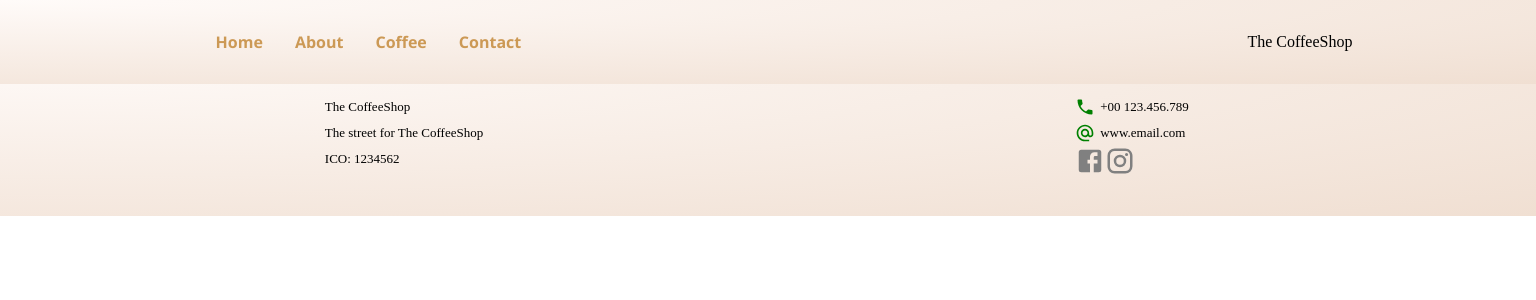
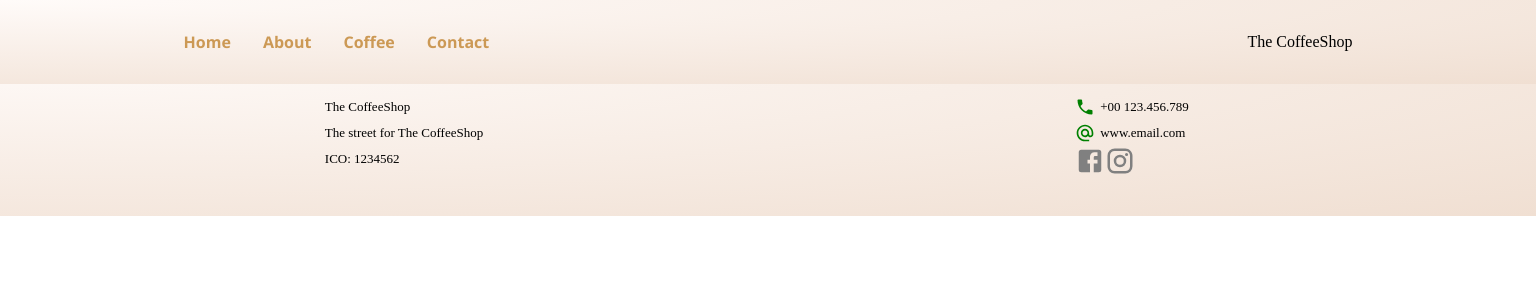
Before and after one commit to SteTheDiver/coffee-shop, a React (Create React App) app: page /coffee in a window 1536 px wide. Shown: the top 300 px of the page. Built offline with nearby package versions, Linux system fonts and the light colour scheme; a web font is replaced by a local one.

Commit message:
Modified first link margin

```diff
--- a/src/components/Navbar/Navbar.module.scss
+++ b/src/components/Navbar/Navbar.module.scss
@@ -103,8 +103,12 @@
       }
 
       @media only screen and (min-width: 900px) {
-        .Link {
+        .Link:not(:first-of-type) {
           margin-left: 2em;
+          margin-top: 0;
+        }
+        .Link:first-of-type {
+          // margin-left: 2em;
           margin-top: 0;
         }
       }
@@ -121,6 +125,13 @@
 
   @media screen and (min-width: 900px) {
     .HeaderContainer {
+      max-width: 1200px;
+      width: 95%;
+    }
+  }
+  @media screen and (min-width: 1300px) {
+    .HeaderContainer {
+      max-width: 1400px;
       width: 80%;
     }
   }
```
